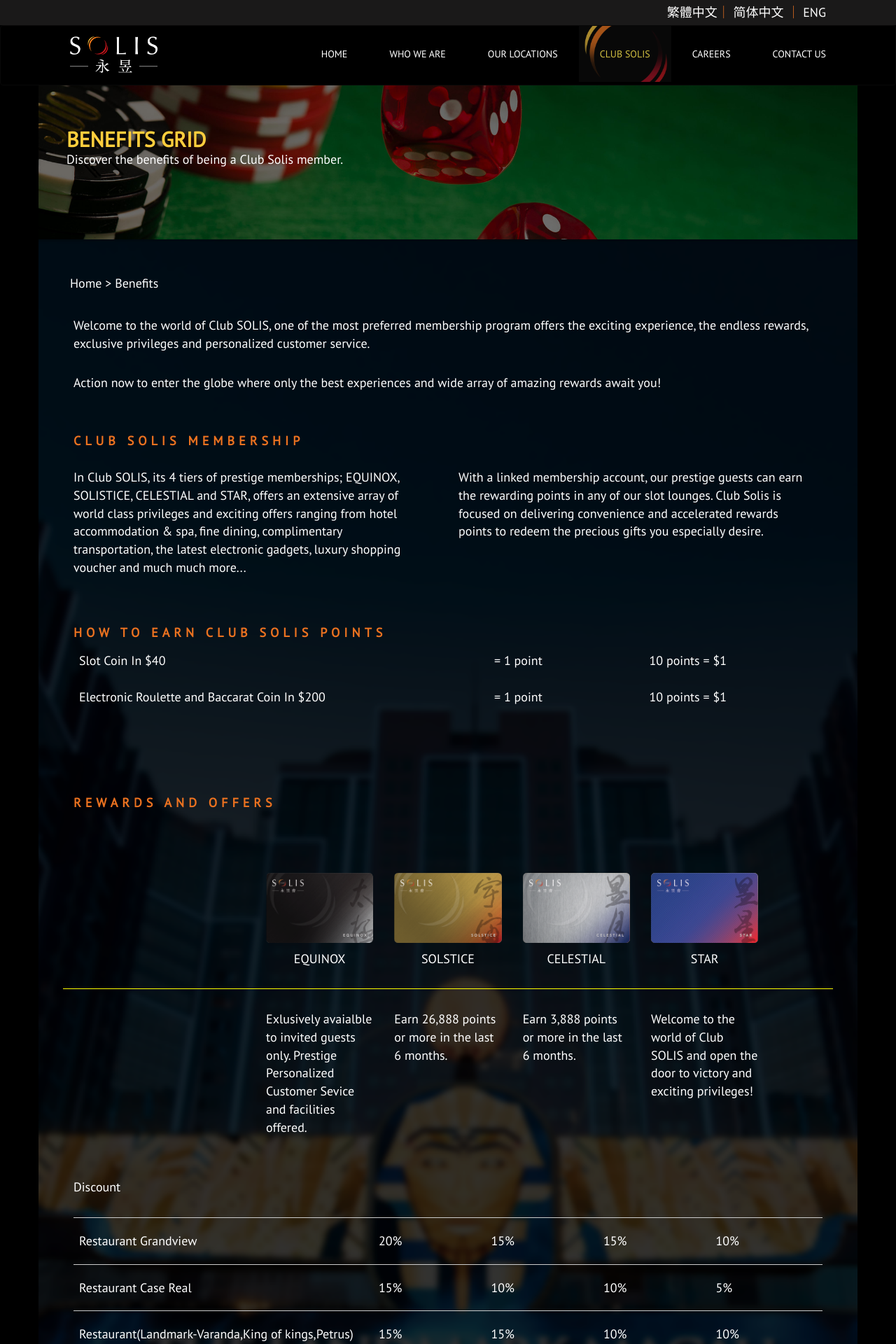
After one commit to Evan-Huang/SolisGaming, a PHP site: page /en/benefits.php in a window 1280 px wide. The commit adds this page. Shown: the top 1920 px of the page at 70% size. Run offline with PHP 8.4, Linux system fonts and the light colour scheme.

Commit message:
add benefits.php

```diff
--- /dev/null
+++ b/en/benefits.php
@@ -0,0 +1,249 @@
+<!DOCTYPE html>
+<html lang="en">
+<head>
+<meta charset="utf-8">
+<meta http-equiv="X-UA-Compatible" content="IE=edge">
+<meta name="viewport" content="width=device-width, initial-scale=1">
+<!-- The above 3 meta tags *must* come first in the head; any other head content must come *after* these tags -->
+<title>Home | Solis</title>
+
+<!-- Bootstrap -->
+<link href="css/bootstrap.min.css" rel="stylesheet">
+<link rel="stylesheet" type="text/css" href="./css/jquery.vm-carousel.css">
+
+<!-- HTML5 shim and Respond.js for IE8 support of HTML5 elements and media queries -->
+<!-- WARNING: Respond.js doesn't work if you view the page via file:// -->
+<!--[if lt IE 9]>
+      <script src="https://oss.maxcdn.com/html5shiv/3.7.3/html5shiv.min.js"></script>
+      <script src="https://oss.maxcdn.com/respond/1.4.2/respond.min.js"></script>
+    <![endif]-->
+<link href="style/main.css" rel="stylesheet">
+<link href="style/benefit.css" rel="stylesheet">
+<script src="js/modernizr.js"></script>
+</head>
+<body class="benefits">
+<!-- Header -->
+<?php
+include_once 'header.html';
+?>
+<!-- /Header -->
+<div class="container-fluid" style="z-index: 1">
+  <div class="container ">
+    <div class="row">
+      <div class="col-lg-12">
+        <div class="hero_banner benefit" style="background-image: url(images/promotion_banner.jpg)">
+        <div class="benefit_tagline">
+        	<h2>BENEFITS GRID</h2>
+        	<p>Discover the benefits of being a Club Solis member.</p>
+          </div>
+       </div>
+      </div>
+    </div>
+    <div class="row bg_image">
+        <div class="benefit_box">
+          <div class="col-lg-12">
+            <div class="crumb">
+              <a href="index.php">Home</a> >
+              <a href="#">Benefits</a>
+            </div>
+          </div>
+
+            <div class="col-lg-12">
+                <div class="benefit_content">
+                    <p class="welcome">Welcome to the world of Club SOLIS, one of the most preferred membership program offers the exciting experience, the endless rewards, exclusive privileges and personalized customer service.</p>
+                    <p class="action">Action now to enter the globe where only the best experiences and wide array of amazing rewards await you!</p>
+
+                    <h4 class="membership">CLUB SOLIS MEMBERSHIP</h4>
+                    <div class="row">
+                        <div class="col-md-6 membership_left"><p>In Club SOLIS, its 4 tiers of prestige memberships; EQUINOX, SOLISTICE, CELESTIAL and STAR, offers an extensive array of world class privileges and exciting offers ranging from hotel accommodation & spa, fine dining, complimentary transportation, the latest electronic gadgets, luxury shopping voucher and much much more...</p></div>
+                        <div class="col-md-6 membership_right"><p>With a linked membership account, our prestige guests can earn the rewarding points in any of our slot lounges. Club Solis is focused on delivering convenience and accelerated rewards points to redeem the precious gifts you especially desire.</p></div>
+                    </div>
+
+                    <h4 class="points">HOW TO EARN CLUB SOLIS POINTS</h4>
+                    <div class="table-responsive">
+                        <table class="table points_table">
+                            <tbody>
+                            <tr>
+                                <td><p>Slot Coin In $40</p></td>
+                                <td><p>= 1 point</p></td>
+                                <td><p>10 points = $1</p></td>
+                            </tr>
+                            <tr>
+                                <td><p>Electronic Roulette and Baccarat Coin In $200</p></td>
+                                <td><p>= 1 point</p></td>
+                                <td><p>10 points = $1</p></td>
+                            </tr>
+                            </tbody>
+                        </table>
+                    </div>
+
+
+                    <h4 class="rewardsandoffers">REWARDS AND OFFERS</h4>
+                    <div class="row cards" >
+                        <div class="col-md-2 col-md-offset-3"><img id="card1" src="images/card_face_4.png" alt="" class="img-responsive center-block" style=""><p>EQUINOX</p></div>
+                        <div class="col-md-2" ><img id="card2" src="images/card_face_3.png" alt="" class="img-responsive center-block" style=""><p>SOLSTICE</p></div>
+                        <div class="col-md-2" ><img id="card3" src="images/card_face_2.png" alt="" class="img-responsive center-block" style=""><p>CELESTIAL</p></div>
+                        <div class="col-md-2" ><img id="card4" src="images/card_face_1.png" alt="" class="img-responsive center-block" style=""><p>STAR</p></div>
+                    </div>
+                    <div class="row cards_detail">
+                        <div class="col-md-2 col-md-offset-3"><p>Exlusively avaialble to invited guests only. Prestige Personalized Customer Sevice and facilities offered.</p></div>
+                        <div class="col-md-2"><p>Earn 26,888 points or more in the last 6 months.</p></div>
+                        <div class="col-md-2"><p>Earn 3,888 points or more in the last 6 months.</p></div>
+                        <div class="col-md-2"><p>Welcome to the world of Club SOLIS and open the door to victory and exciting privileges!</p></div>
+                    </div>
+
+                    <div class="row discount_redemption">
+                        <div class="col-lg-12">
+                            <div class="table-responsive">
+                                <table class="table">
+                                    <caption class="caption">Discount</caption>
+                                    <tbody>
+                                    <tr>
+                                        <td>Restaurant Grandview</td>
+                                        <td>20%</td>
+                                        <td>15%</td>
+                                        <td>15%</td>
+                                        <td>10%</td>
+                                    </tr>
+                                    <tr>
+                                        <td>Restaurant Case Real</td>
+                                        <td>15%</td>
+                                        <td>10%</td>
+                                        <td>10%</td>
+                                        <td>5%</td>
+                                    </tr>
+                                    <tr>
+                                        <td>Restaurant(Landmark-Varanda,King of kings,Petrus)</td>
+                                        <td>15%</td>
+                                        <td>15%</td>
+                                        <td>10%</td>
+                                        <td>10%</td>
+                                    </tr>
+                                    <tr>
+                                        <td>Spa(Landmark)</td>
+                                        <td>15%</td>
+                                        <td>15%</td>
+                                        <td>10%</td>
+                                        <td>10%</td>
+                                    </tr>
+
+                                    </tbody>
+                                </table>
+                            </div>
+
+                        </div>
+
+                        <div class="col-lg-12">
+                            <div class="table-responsive">
+                                <table class="table">
+                                    <caption class="caption">Redemption(Not application to discounts)</caption>
+                                    <tbody>
+                                    <tr>
+                                        <td>Dinging,spa,Accommodation</td>
+                                        <td>√</td>
+                                        <td>√</td>
+                                        <td>√</td>
+                                        <td>√</td>
+                                    </tr>
+                                    <tr>
+                                        <td>Valet Parking</td>
+                                        <td>√</td>
+                                        <td>√</td>
+                                        <td>√</td>
+                                        <td>√</td>
+                                    </tr>
+                                    <tr>
+                                        <td>Solis Retail Redemption Program</td>
+                                        <td>√</td>
+                                        <td>√</td>
+                                        <td>√</td>
+                                        <td>√</td>
+                                    </tr>
+                                    <tr>
+                                        <td>Ferry Tickets</td>
+                                        <td>√</td>
+                                        <td>√</td>
+                                        <td>√</td>
+                                        <td>√</td>
+                                    </tr>
+                                    <tr>
+                                        <td>Limousine</td>
+                                        <td></td>
+                                        <td></td>
+                                        <td></td>
+                                        <td>√</td>
+                                    </tr>
+                                    <tr>
+                                        <td>Airfares</td>
+                                        <td></td>
+                                        <td></td>
+                                        <td></td>
+                                        <td>√</td>
+                                    </tr>
+
+                                    </tbody>
+                                </table>
+                            </div>
+
+                        </div>
+                    </div>
+
+                    </div>
+                </div>
+        </div>
+    </div>
+    </div>
+  </div>
+
+<footer>
+    <!-- Footer -->
+    <?php
+    include_once 'footer.html';
+    ?>
+    <!-- /Footer -->
+</footer>
+
+<!-- jQuery (necessary for Bootstrap's JavaScript plugins) -->
+<script src="https://ajax.googleapis.com/ajax/libs/jquery/1.12.4/jquery.min.js"></script>
+<!-- Include all compiled plugins (below), or include individual files as needed -->
+<script src="js/bootstrap.min.js"></script>
+<script src="js/jquery.vm-carousel.js"></script>
+<script src="js/index.js"></script>
+<script>
+
+    $(window).scroll(function (event) {
+
+
+        if ($(this).scrollTop() > 50) {
+
+            $("#wrap").addClass("fix-menu");
+
+        } else {
+
+            $("#wrap").removeClass("fix-menu");
+
+        }
+
+    });
+
+    $(document).ready(function(){
+
+        $('.li_bt_home').removeClass('active');
+        $("#bs-navbar-collapse-1 li[class='dropdown']").addClass('active');
+
+    });
+
+    //    返回上一頁面
+    window.document.onkeydown = disableRefresh;
+    function disableRefresh(evt){
+        evt = (evt) ? evt : window.event
+        if (evt.keyCode == 8) {
+            history.back();
+        }
+    }
+
+
+
+	</script>
+</body>
+</html>
--- a/en/header.html
+++ b/en/header.html
@@ -28,7 +28,7 @@
                         <li role="separator" class="divider"></li>
                         <li><a href="index.php#cards" class="button" rel="cards">Membership</a></li>
                         <li role="separator" class="divider"></li>
-                        <li><a href="benefits.html">Benefits of membership</a></li>
+                        <li><a href="benefits.php">Benefits of membership</a></li>
                         <li role="separator" class="divider"></li>
                         <li><a href="promotions.php">Promotion</a></li>
                         <li role="separator" class="divider"></li>
--- a/en/style/benefit.css
+++ b/en/style/benefit.css
@@ -5,6 +5,16 @@
 	font-size: 18px;
 }
 
+.benefit_box {
+    padding: 30px;
+}
+
+.bg_image {
+	background-image: url(../images/club_bg.png);
+	background-position: top center;
+	background-size: cover;
+    /*display: inline-block;*/
+}
 
 .benefits {
 	color: #ffffff;
@@ -25,62 +35,85 @@
 .benefit{
 		height: 220px;
 }
-.benefit_box{
-	margin: 30px 0;
-}
-.benefit_banner{
-	margin-bottom: 10px;
-	padding: 5px;
-	background-position: center center;
-	background-size: cover;
-}
-.benefit_title{
-	font-weight: 800;
-
-	color: #ffffff;
-	min-height: 60px;
-	font-size: 18px;
-	padding: 5px;
-}
-
-.benefit_detail{
-	margin: 0;
-}
-
-.benefit_detail .benefit_title{
-	font-size: 24px;
-	border-bottom: rgba(245,125,34,1.00) solid 2px;
-	padding-bottom: 10px;
-}
 
 .benefit_content{
 	padding: 5px;
 	min-height: 390px;
 }
 
-.benefit_content_row_col{
-	padding: 0px 5px;
+.benefit_content h4 {
+    letter-spacing: 6px;
 }
 
-.benefit_content_row_col p{
-	padding: 0px 5px;
-	color: #000000;
-	background: #b39e6a;
+.welcome {
+    padding: 10px 0;
 }
 
-.benefit_button{
-	width: 100%;
+.action {
+    padding: 10px 0 30px 0;
 }
-.benefit_button{
-	font-weight: 900;
-	display:inline-block;
-	width: 100%;
-	font-size: 20px;
-	text-align: center;
-	color: rgba(245,125,34,1.00);
-	border-bottom: rgba(245,125,34,1.00) solid 2px;
-	padding-bottom: 10px;
+
+.membership {
+    padding: 20px 0;
 }
+
+.membership_left p {
+    padding-right: 20px;
+}
+
+.membership_right p {
+    padding-right: 20px;
+}
+
+.points {
+padding-top: 50px;
+}
+
+.points_table tr td:nth-child(2) p {
+    padding: 0 30px;
+}
+
+.points_table tr td:nth-child(3) p {
+    padding: 0 30px;
+}
+
+.rewardsandoffers {
+    padding: 80px 0;
+}
+
+.cards {
+    border-bottom: 1px solid #ffff00;
+}
+
+.cards p {
+    text-align: center;
+    padding: 10px 0 20px 0;
+}
+
+.cards_detail p {
+    padding: 30px 0;
+}
+
+.caption {
+    color: #ffffff;
+    padding: 20px 0 30px 0;
+}
+
+.discount_redemption tr {
+    border-top:1px solid #ccc;
+}
+
+.discount_redemption td {
+    padding-top: 20px !important;
+    padding-bottom: 20px !important;
+}
+
+.discount_redemption tr td:first-child {
+    width: 40%;
+}
+
+
+
 
 @media screen and (max-width:767px) {
 	.benefit{
--- a/en/style/main.css
+++ b/en/style/main.css
@@ -604,4 +604,9 @@
 
 	}
 
+	.footer_content_cards {
+		margin-left: 0px;
+		margin-right: 0px;
+	}
+
 }
```
Also changed, not shown: en/benefits.html (deleted, +0 -169 lines).
